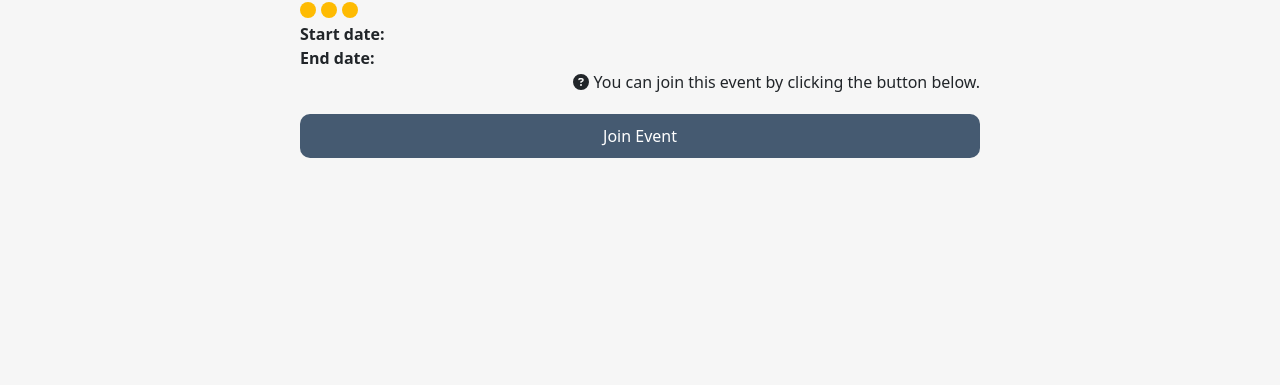
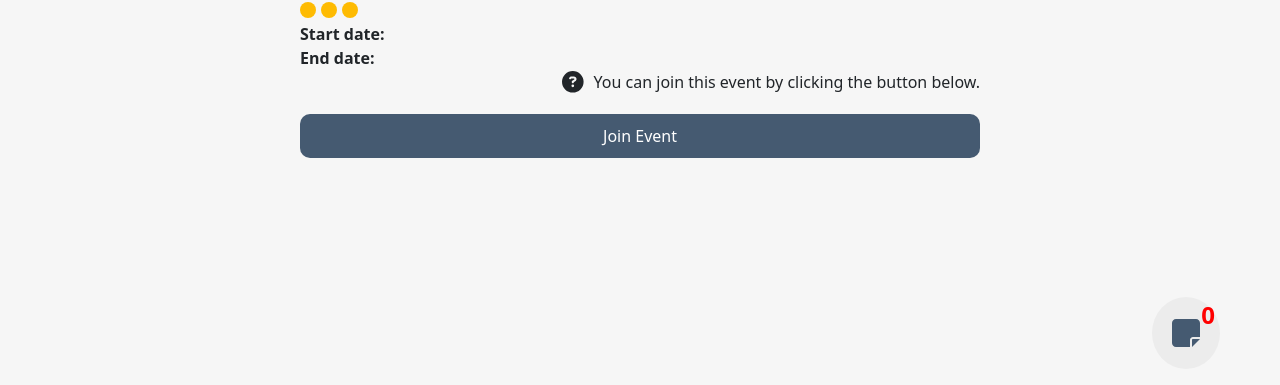
Before and after one commit to alosadahg/metro_events, a React (Create React App) app: page /expanded-event/1 in a window 1280 px wide. Shown: the part 369-754 px from the top of the page. Built offline with nearby package versions, Linux system fonts and the light colour scheme; no server answers.

Commit message:
add event reminders

```diff
--- a/src/App.js
+++ b/src/App.js
@@ -14,6 +14,8 @@ import LoggedUserProvider, { UserContext } from "./Context/LoginContext.js";
 import ExpandedEvent from "./Components/Main/ExpandedEvent/ExpandedEvent";
 import { useContext } from "react";
 import JoinedEvents from "./Components/Main/JoinedEvents/JoinedEvents.js";
+import Modal from "./Components/Modal/Modal";
+import EventReminders from "./Components/Main/EventReminders/EventReminders.js";
 
 const App = () => {
   return (
@@ -69,6 +71,8 @@ const App = () => {
                   }
                 />
               </Routes>
+              <Modal />
+              <EventReminders />
             </BrowserRouter>
           </EventProvider>
         </LoggedUserProvider>
--- a/src/Components/Common/Header.js
+++ b/src/Components/Common/Header.js
@@ -6,6 +6,7 @@ import { ModalContext } from "../../Context/ModalContext";
 import { UserContext } from "../../Context/LoginContext";
 import { Link, useParams } from "react-router-dom";
 import axios from "axios";
+import { EventContext } from "../../Context/EventContext";
 
 const Header = () => {
   const [modalState, setModalState] = useContext(ModalContext);
@@ -13,6 +14,7 @@ const Header = () => {
   const [isUserDropdown, setIsUserDropdown] = useState(false);
 
   const { userData, setUserData } = useContext(UserContext);
+  const { setAllEvents } = useContext(EventContext);
   const { userID } = useParams();
 
   useEffect(() => {
--- a/src/Components/Main/EventDiscovery/EventDiscovery.js
+++ b/src/Components/Main/EventDiscovery/EventDiscovery.js
@@ -1,6 +1,5 @@
 import EventFilters from "./EventFilters";
 import Thumbnail from "./Thumbnail";
-import Modal from "../../Modal/Modal";
 import { useContext, useEffect, useState } from "react";
 import { EventContext } from "../../../Context/EventContext";
 
@@ -40,8 +39,6 @@ const EventDiscovery = () => {
           ))}
         </div>
       </div>
-
-      <Modal />
     </div>
   );
 };
--- /dev/null
+++ b/src/Components/Main/EventReminders/EventReminders.js
@@ -0,0 +1,36 @@
+import React, { useContext, useEffect, useState } from "react";
+import { faNoteSticky } from "@fortawesome/free-solid-svg-icons";
+import { FontAwesomeIcon } from "@fortawesome/react-fontawesome";
+import { EventContext } from "../../../Context/EventContext";
+import { Link } from "react-router-dom";
+
+const EventReminders = () => {
+  const { myEvents, fetchMyEvents } = useContext(EventContext);
+  const [isReminderOpen, setIsReminderOpen] = useState(false);
+
+  useEffect(() => {
+    fetchMyEvents();
+  }, []);
+  return (
+    <div className="EventReminders">
+      <div className="content-wrapper">
+        {isReminderOpen && (
+          <div className="content">
+            <Link to={"/joined-events"}>
+              <p>You have {myEvents.length} upcomming events</p>
+            </Link>
+          </div>
+        )}
+        <div
+          className="icon-container"
+          onClick={() => setIsReminderOpen(!isReminderOpen)}
+        >
+          <p className="number">{myEvents.length}</p>
+          <FontAwesomeIcon className="icon" icon={faNoteSticky} />
+        </div>
+      </div>
+    </div>
+  );
+};
+
+export default EventReminders;
--- a/src/Components/Main/ExpandedEvent/ExpandedEvent.js
+++ b/src/Components/Main/ExpandedEvent/ExpandedEvent.js
@@ -85,20 +85,26 @@ const ExpandedEvent = () => {
       {/* checks */}
       {eventStatus === "approved" ? (
         <p className="request-popup">
-          <FontAwesomeIcon className="circle-check" icon={faCircleCheck} /> Your
-          request has been approved by the organizer.
+          <FontAwesomeIcon
+            className="circle-check check-circle"
+            icon={faCircleCheck}
+          />{" "}
+          Your request has been approved by the organizer.
         </p>
       ) : eventStatus === "interested" ? (
         <p className="request-popup">
           <FontAwesomeIcon
-            className="circle-check request"
+            className="circle-check request check-circle"
             icon={faCircleCheck}
           />{" "}
           Your request to join has been forwarded to the organizer.
         </p>
       ) : (
         <p className="request-popup">
-          <FontAwesomeIcon className=" no-request" icon={faQuestionCircle} />{" "}
+          <FontAwesomeIcon
+            className="check-circle no-request"
+            icon={faQuestionCircle}
+          />{" "}
           You can join this event by clicking the button below.
         </p>
       )}
--- a/src/Components/UserManagement/Login.js
+++ b/src/Components/UserManagement/Login.js
@@ -23,6 +23,8 @@ const Login = () => {
   const [password, setPassword] = useState("");
   const [error, setError] = useState("");
   const [isLoading, setIsLoading] = useState(false); // Add loading state
+
+  const { setUserData } = useContext(UserContext);
 
   const credsNotEmpty = email !== "" && password !== "";
 
@@ -52,6 +54,7 @@ const Login = () => {
           navigate("/dashboardadmin");
         } else {
           navigate(`/event-discovery/${user.uid}`);
+          setUserData(user);
           // navigate(`/event-discovery`);
         }
       }
--- a/src/Context/EventContext.js
+++ b/src/Context/EventContext.js
@@ -64,6 +64,7 @@ const EventProvider = ({ children }) => {
         myEvents,
         fetchMyEvents,
         fetchAllEvents,
+        setAllEvents,
       }}
     >
       {children}
--- a/src/Styles/App.scss
+++ b/src/Styles/App.scss
@@ -27,6 +27,7 @@ main {
 @import "./Main/EventDiscovery/EventDiscovery.scss";
 @import "./Main/ExpandedEvent/ExpandedEvent.scss";
 @import "./Main/EventFilters/EventFilters.scss";
+@import "./Main/EventReminders/EventReminders.scss";
 @import "./Main/JoinedEvents/JoinedEvents.scss";
 @import "./Main/HeaderNotification/HeaderNotification.scss";
 @import "./Main/LandingPage/LandingPage.scss";
--- /dev/null
+++ b/src/Styles/Main/EventReminders/EventReminders.scss
@@ -0,0 +1,49 @@
+.EventReminders {
+  position: fixed;
+  bottom: 60px;
+  right: 60px;
+
+  .content-wrapper {
+    display: flex;
+    align-items: center;
+
+    a {
+      text-decoration: none;
+      color: black;
+    }
+
+    .content {
+      p {
+        margin-bottom: 0;
+        padding: 10px 0;
+      }
+      cursor: pointer;
+      margin-right: -20px;
+      padding-right: 20px;
+      padding-left: 20px;
+      border-radius: 20px;
+      background-color: #ececec;
+      transition: 0.3s;
+    }
+  }
+
+  .icon-container {
+    position: relative;
+    .number {
+      position: absolute;
+      right: 5px;
+      font-size: 1.5rem;
+      color: red;
+      font-weight: 800;
+    }
+  }
+
+  .icon {
+    background-color: #ececec;
+    padding: 20px;
+    border-radius: 50%;
+    font-size: 2rem;
+    color: $faded-blue;
+    cursor: pointer;
+  }
+}
--- a/src/Styles/Main/ExpandedEvent/ExpandedEvent.scss
+++ b/src/Styles/Main/ExpandedEvent/ExpandedEvent.scss
@@ -40,8 +40,17 @@
 
   .request-popup {
     // background-color: red;
+    display: flex;
+    align-items: center;
+    justify-content: flex-end;
+
     margin: 0;
     text-align: right;
+
+    .check-circle {
+      font-size: 1.35rem;
+      margin-right: 10px;
+    }
 
     .circle-check {
       color: greenyellow;
```
